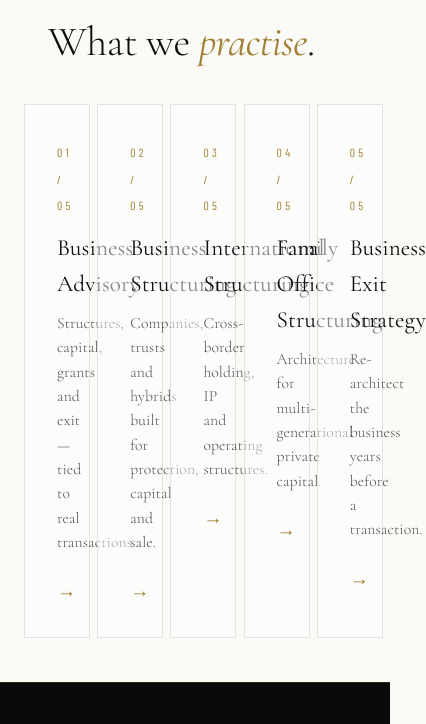
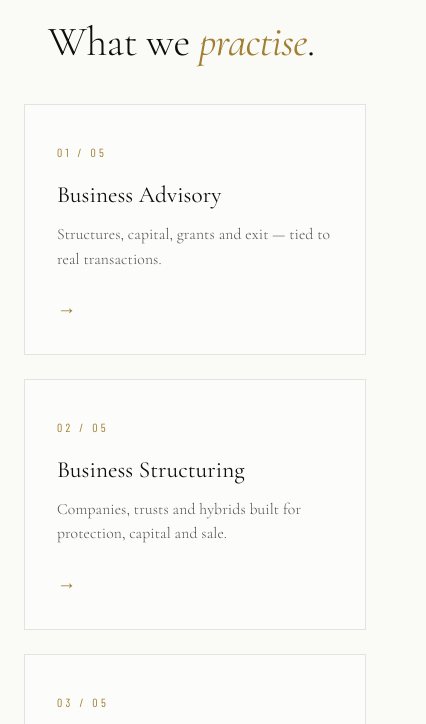
Before and after one commit to tarek380/structure-me, a plain HTML site: page about.html in a window 390 px wide. Shown: the part 7828-8552 px from the top of the page, 426 px wide, since content can reach past the window. Drawn offline with nearby package versions, Linux system fonts and the light colour scheme; a web font is replaced by a local one.

Commit message:
Fix mobile horizontal overflow: global overflow-x guard + responsive 5-tile About grid

```diff
--- a/about.html
+++ b/about.html
@@ -462,7 +462,7 @@
             What we <em>practise</em>.
           </h2>
         </div>
-        <div class="svc-related-grid" style="grid-template-columns: repeat(5, minmax(0, 1fr));">
+        <div class="svc-related-grid svc-related-grid--5">
           <a class="svc-related-card" href="advisory.html">
             <span class="svc-related-num">01 / 05</span>
             <h3>Business Advisory</h3>
--- a/styles.css
+++ b/styles.css
@@ -55,7 +55,13 @@ html,
 body {
   margin: 0;
   padding: 0;
-}
+  overflow-x: hidden;
+  max-width: 100%;
+  width: 100%;
+}
+/* Guard against any descendant forcing horizontal scroll */
+img, video, svg, iframe, table { max-width: 100%; height: auto; }
+img, video { display: block; }
 html {
   scroll-behavior: smooth;
   -webkit-font-smoothing: antialiased;
@@ -2356,6 +2362,13 @@ body.nav-open { overflow: hidden; }
 }
 .svc-related-inner { max-width: var(--container); margin: 0 auto; padding: 0 clamp(1.5rem, 5vw, 5rem); }
 .svc-related-grid { display: grid; grid-template-columns: repeat(3, minmax(0, 1fr)); gap: 1.5rem; margin-top: 2.5rem; }
+.svc-related-grid--5 { grid-template-columns: repeat(5, minmax(0, 1fr)); }
+@media (max-width: 1024px) {
+  .svc-related-grid--5 { grid-template-columns: repeat(2, minmax(0, 1fr)); }
+}
+@media (max-width: 640px) {
+  .svc-related-grid--5 { grid-template-columns: 1fr; }
+}
 .svc-related-card {
   position: relative;
   display: block;
```
